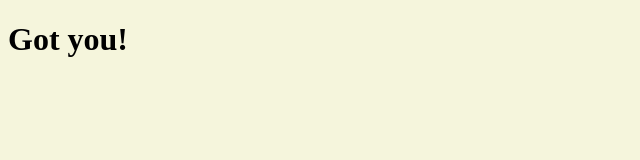
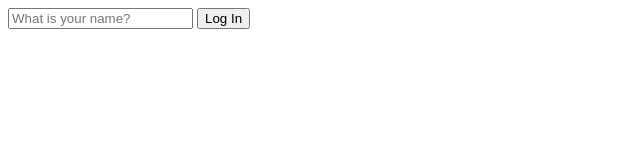
Before and after one commit to Yeonny-K/ExerciseBook, a plain HTML site: page MOMENTUM/index.html in a window 1280 px wide. Shown: the whole page, without its empty margins (0-640 px from the left). Drawn offline with Linux system fonts and the light colour scheme.

Commit message:
Add files via upload

```diff
--- a/MOMENTUM/app.js
+++ b/MOMENTUM/app.js
@@ -1,6 +1,33 @@
-const title = document.getElementById("title");
+const loginForm = document.querySelector("#login-form");
+const loginInput = document.querySelector("#login-form input");
+const greeting = document.querySelector("#greeting");
 
-title.innerText = "Got you!";
+const HIDDEN_CLASSNAME = "hidden";
+const USERNAME_KEY = "userName";
 
-console.log(title.id);
-console.log(title.className);
+const savedUsername = localStorage.getItem(USERNAME_KEY);
+
+function onLoginSubmit(event){
+    event.preventDefault();
+    loginForm.classList.add(HIDDEN_CLASSNAME);
+    const inputName = loginInput.value;
+    localStorage.setItem(USERNAME_KEY, inputName);
+    paintGreetings(inputName);
+}
+
+function paintGreetings(username){
+    greeting.innerText = `Hello ${username}`;
+    greeting.classList.remove(HIDDEN_CLASSNAME);
+}
+
+if(savedUsername === null){
+    // form 보여주기
+    loginForm.classList.remove(HIDDEN_CLASSNAME);
+    loginForm.addEventListener("submit", onLoginSubmit);
+
+} else{
+    // h1 보여주기
+    paintGreetings(savedUsername);
+}
+
+loginForm.addEventListener("submit", onLoginSubmit);
--- a/MOMENTUM/index.html
+++ b/MOMENTUM/index.html
@@ -7,7 +7,15 @@
     <title>Momentum App</title>
 </head>
 <body>
-    <h1 class ="hellllllllo" id = "title">"Grab me!"</h1>
+    <form id="login-form" class="hidden">
+     <input
+        required
+        maxlength="15"
+        type="text"
+        placeholder="What is your name?" />
+        <input type="submit" value="Log In" />
+    </form>
+    <h1 id="greeting" class="hidden"></h1>
     <script src="app.js"></script>
 </body>
 </html>
--- a/MOMENTUM/style.css
+++ b/MOMENTUM/style.css
@@ -1,3 +1,3 @@
-body{
-    background-color: beige;
+.hidden{
+    display: none;
 }
```
